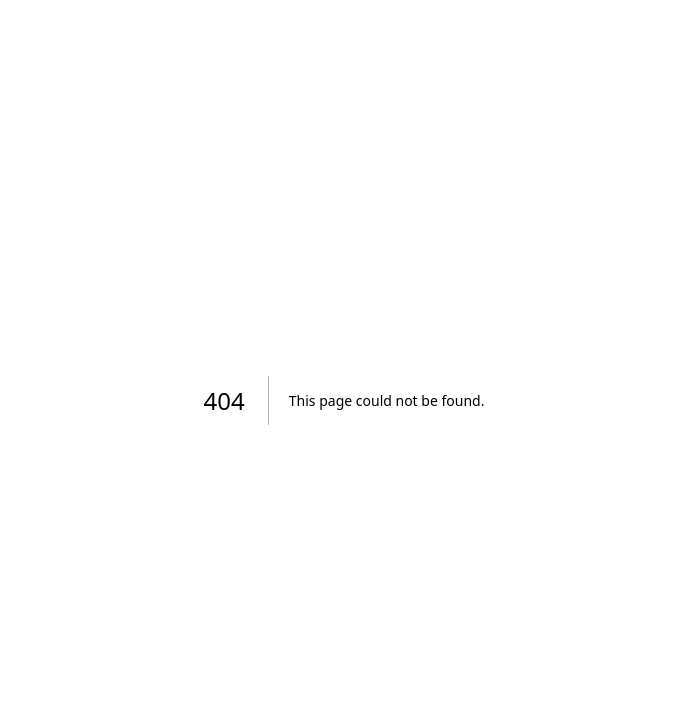
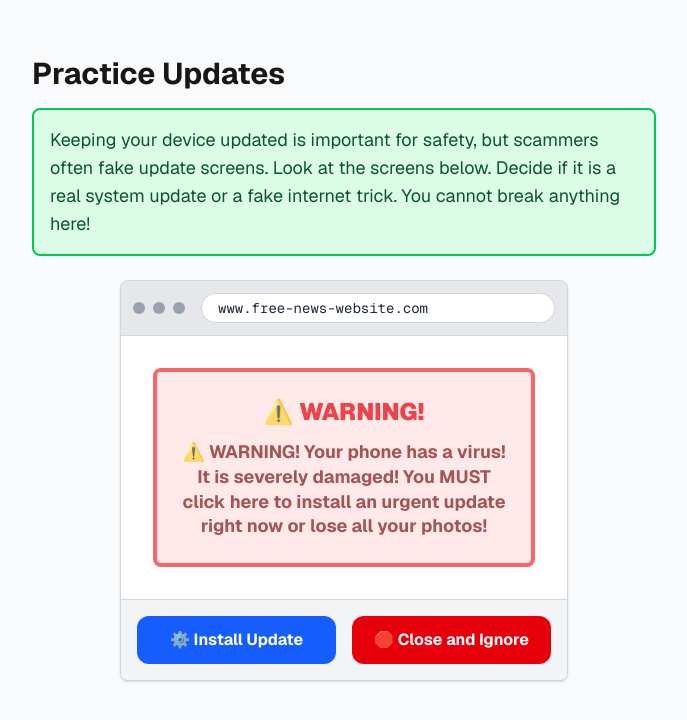
Before and after one commit to atullal/canopy, a Next.js app: page /update-screen in a window 1280 px wide. Before the commit this address had no page. Shown: the top 720 px of the page, without its empty margins (296-983 px from the left). Built offline with nearby package versions, Linux system fonts and the light colour scheme.

Commit message:
Build Update Screen simulator React components and telemetry

```diff
--- /dev/null
+++ b/app/components/UpdateScreen.tsx
@@ -0,0 +1,142 @@
+"use client";
+
+import React, { useState } from 'react';
+import posthog from '../../utils/posthog';
+import scenarioData from '../../scenarios/update-screen.json';
+
+export default function UpdateScreen() {
+  const [challengeIndex, setChallengeIndex] = useState(0);
+  const [feedback, setFeedback] = useState<{ title: string; message: string; type: 'success' | 'failure' | 'info' } | null>(null);
+
+  const currentChallenge = scenarioData.challenges[challengeIndex];
+
+  const handleNextChallenge = () => {
+    setFeedback(null);
+    if (challengeIndex + 1 < scenarioData.challenges.length) {
+      setChallengeIndex(challengeIndex + 1);
+    } else {
+      setChallengeIndex(0); // Restart
+    }
+  };
+
+  const handleAction = (actionId: 'install' | 'ignore') => {
+    if (!currentChallenge.isReal) {
+      // Fake Pop-up Challenge
+      if (actionId === 'install') {
+        posthog.capture('scam_clicked', { challengeId: currentChallenge.id, reason: 'installed_fake_update' });
+        setFeedback({
+          title: scenarioData.feedback.gentleFailureFakeInstall.title,
+          message: scenarioData.feedback.gentleFailureFakeInstall.message,
+          type: 'failure'
+        });
+      } else {
+        // Correct Action
+        setFeedback({
+          title: "Great job!",
+          message: "You saw right through the scary fake pop-up and closed it. Let's move on to the next challenge!",
+          type: 'success'
+        });
+      }
+    } else {
+      // Real Update Challenge
+      if (actionId === 'ignore') {
+        setFeedback({
+          title: scenarioData.feedback.gentleFailureRealIgnore.title,
+          message: scenarioData.feedback.gentleFailureRealIgnore.message,
+          type: 'info'
+        });
+      } else {
+        // Correct Action: Install Real Update
+        setFeedback({
+          title: scenarioData.feedback.success.title,
+          message: scenarioData.feedback.success.message,
+          type: 'success'
+        });
+      }
+    }
+  };
+
+  return (
+    <div className="max-w-2xl mx-auto p-6 font-sans">
+      <h1 className="text-3xl font-bold mb-4">{scenarioData.title}</h1>
+      <div className="bg-green-100 border-2 border-green-500 p-4 rounded-lg text-lg mb-6 text-green-900">
+        {scenarioData.description}
+      </div>
+
+      <div className="border border-gray-300 rounded-lg bg-gray-50 overflow-hidden shadow-sm max-w-md mx-auto">
+        {/* Render Browser Bar frame if it's a browser-popup */}
+        {currentChallenge.type === 'browser-popup' ? (
+          <div className="bg-gray-200 p-3 border-b border-gray-300 flex items-center">
+            <div className="flex gap-2 mr-4">
+              <div className="w-3 h-3 rounded-full bg-gray-400"></div>
+              <div className="w-3 h-3 rounded-full bg-gray-400"></div>
+              <div className="w-3 h-3 rounded-full bg-gray-400"></div>
+            </div>
+            <div className="bg-white px-4 py-1 rounded-full flex-1 font-mono text-sm text-gray-800 border border-gray-300">
+              {currentChallenge.urlBar}
+            </div>
+          </div>
+        ) : (
+          <div className="bg-gray-100 p-4 border-b border-gray-300 text-center font-bold text-gray-800 text-lg">
+            ⚙️ Settings App
+          </div>
+        )}
+
+        {/* Challenge Content Area */}
+        <div className="p-8 bg-white min-h-[250px] flex items-center justify-center">
+          {currentChallenge.type === 'browser-popup' ? (
+            <div className="bg-red-100 border-4 border-red-500 p-6 rounded-lg text-center animate-pulse">
+              <h3 className="text-red-600 text-2xl font-black mb-3">⚠️ WARNING!</h3>
+              <p className="text-red-900 font-bold text-lg leading-snug">
+                {currentChallenge.message}
+              </p>
+            </div>
+          ) : (
+            <div className="text-left w-full">
+              <h3 className="text-gray-900 text-2xl font-bold mb-3">Software Update</h3>
+              <p className="text-gray-700 text-lg leading-relaxed">
+                {currentChallenge.message}
+              </p>
+            </div>
+          )}
+        </div>
+
+        {/* Action Buttons */}
+        <div className="p-4 bg-gray-100 border-t border-gray-300 flex gap-4">
+          <button
+            onClick={() => handleAction('install')}
+            className="flex-1 bg-blue-600 text-white font-bold py-3 px-4 rounded-xl hover:bg-blue-700 transition"
+          >
+            {scenarioData.actions.find(a => a.id === 'install')?.label}
+          </button>
+          <button
+            onClick={() => handleAction('ignore')}
+            className="flex-1 bg-red-600 text-white font-bold py-3 px-4 rounded-xl hover:bg-red-700 transition"
+          >
+            {scenarioData.actions.find(a => a.id === 'ignore')?.label}
+          </button>
+        </div>
+      </div>
+
+      {/* Feedback Modal */}
+      {feedback && (
+        <div className="fixed inset-0 bg-black/60 flex items-center justify-center p-4 z-50">
+          <div className="bg-white p-8 rounded-2xl max-w-lg w-full text-center shadow-xl">
+            <h3 className={`text-2xl font-bold mb-4 ${feedback.type === 'failure' ? 'text-red-600' : 'text-green-600'}`}>
+              {feedback.title}
+            </h3>
+            <div className="text-lg text-gray-700 whitespace-pre-wrap mb-6 text-left leading-relaxed">
+              {feedback.message}
+            </div>
+            <button
+              onClick={handleNextChallenge}
+              className="bg-blue-600 text-white font-bold py-3 px-8 rounded-xl hover:bg-blue-700 w-full"
+            >
+              Continue
+            </button>
+          </div>
+        </div>
+      )}
+    </div>
+  );
+}
--- a/app/page.tsx
+++ b/app/page.tsx
@@ -57,6 +57,18 @@ export default function Home() {
                 A zero-risk sandbox where you can practice making space by deleting unwanted photos, and learn how to use the 'Recently Deleted' folder.
               </p>
             </a>
+
+            <a
+              href="/update-screen"
+              className="group block border border-gray-200 rounded-xl p-6 hover:border-blue-500 hover:shadow-md transition-all"
+            >
+              <h3 className="text-xl font-bold mb-2 group-hover:text-blue-600 transition-colors">
+                ⚙️ Practice Updates: Real or Fake? &rarr;
+              </h3>
+              <p className="text-gray-600">
+                A safe sandbox to practice telling the difference between real, safe device updates and fake, scary internet pop-up tricks.
+              </p>
+            </a>
           </div>
         </div>
       </main>
--- /dev/null
+++ b/app/update-screen/page.tsx
@@ -0,0 +1,13 @@
+import UpdateScreen from '../components/UpdateScreen';
+
+export const metadata = {
+  title: 'Practice Updates | Canopy',
+};
+
+export default function UpdateScreenPage() {
+  return (
+    <main className="min-h-screen bg-gray-50 py-8">
+      <UpdateScreen />
+    </main>
+  );
+}
--- /dev/null
+++ b/scenarios/update-screen.qa.md
@@ -0,0 +1,11 @@
+# QA Review: Update Screen Scenario
+
+**Status:** [QA PASS]
+
+The JSON structure accurately represents the approved Markdown draft and successfully conforms to the V2 Canopy Gate rules. The distinction between browser-based scareware and legitimate OS updates is clearly modeled, and the gentle failure feedback perfectly balances safety reassurance with education.
+
+---
+**Approval:**
+- **Reviewer:** Quill
+- **Date:** 2026-07-28
+- **Checklist Version:** V2 Canopy Gate
```
